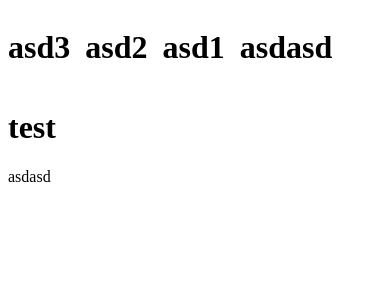
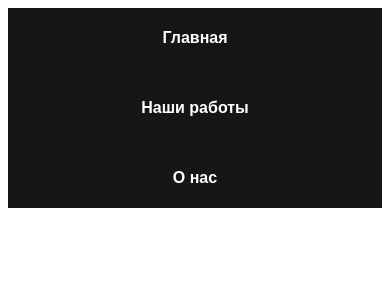
Before and after one commit to WinerTy/tattoo_site, a Django app: page / in a window 390 px wide. Shown: the top 300 px of the page. Run offline with Django 5.2, Linux system fonts and the light colour scheme.

Commit message:
feat: header

```diff
--- a/pages/urls.py
+++ b/pages/urls.py
@@ -1,7 +1,8 @@
 from django.urls import path
-
 from .views import *
 
 urlpatterns = [
-    path("", main)
+    path("", main, name="home"),
+    path("ourworks/", WokrView.as_view(), name="ourworks"),
+    path("about/", about, name="about")
 ]
--- a/pages/views.py
+++ b/pages/views.py
@@ -1,5 +1,17 @@
+from django.views.generic import ListView
 from django.shortcuts import render
+from database.models import Works
 
 
 def main(request):
     return render(request, "main.html")
+
+
+class WokrView(ListView):
+    model = Works
+    template_name = "works.html"
+    context_object_name = "data"
+
+
+def about(request):
+    return render(request, "about.html")
--- /dev/null
+++ b/static/css/header.css
@@ -0,0 +1,47 @@
+.container {
+    display: flex;
+    justify-content: center;
+    background-color: #161616;
+}
+
+a {
+    text-decoration: none;
+    color: inherit;
+}
+
+.footnote {
+    padding: 20px 0;
+    font-size: clamp(14px, 3vw, 20px);
+    font-weight: 400;
+    line-height: clamp(18px, 3vw, 24px);
+    font-family: 'NEXT-ART', sans-serif;
+    font-weight: 600;
+    color: #fff;
+}
+
+.row {
+    display: flex;
+    align-items: center;
+    gap: 30px;
+}
+
+.row img {
+    height: 100px;
+    width: 200px;
+}
+
+@media (max-width: 768px) {
+    .container {
+        flex-direction: column;
+    }
+
+    .row {
+        flex-direction: column;
+        gap: 10px;
+    }
+
+    .footnote {
+        font-size: 16px;
+        line-height: 20px;
+    }
+}
--- a/tattoo/settings.py
+++ b/tattoo/settings.py
@@ -120,7 +120,7 @@ STATICFILES_DIRS = [
 MEDIA SETTINGS
 """
 MEDIA_URL = "/media/"
-MEDIA_ROOT = BASE_DIR / "media"
+MEDIA_ROOT = os.path.join(BASE_DIR, "media")
 
 DEFAULT_AUTO_FIELD = 'django.db.models.BigAutoField'
 
--- a/tattoo/urls.py
+++ b/tattoo/urls.py
@@ -16,9 +16,16 @@ Including another URLconf
 """
 from django.contrib import admin
 from django.urls import path, include
+from django.conf import settings
+from django.conf.urls.static import static
+
 
 urlpatterns = [
     path('admin/', admin.site.urls),
     path("__debug__/", include("debug_toolbar.urls")),
     path("", include("pages.urls"))
 ]
+
+urlpatterns += static(settings.STATIC_URL, document_root=settings.STATIC_ROOT)
+
+urlpatterns += static(settings.MEDIA_URL, document_root=settings.MEDIA_ROOT)
--- a/templates/components/footer.html
+++ b/templates/components/footer.html
@@ -1,3 +1,3 @@
 <footer class="test">
-    asdasd
+
 </footer>
--- a/templates/components/header.html
+++ b/templates/components/header.html
@@ -1,11 +1,11 @@
 {% load static %}
+<link rel="stylesheet" href="{% static 'css/header.css' %}">
 <header>
     <div class="container">
         <div class="row">
-            <h1>asd3</h1>
-            <h1>asd2</h1>
-            <h1>asd1</h1>
-            <h1>asdasd</h1>
+            <a href="{% url 'home' %}" class="footnote">Главная</a>
+            <a href="{% url 'ourworks' %}" class="footnote">Наши работы</a>
+            <a href="{% url 'about' %}" class="footnote">О нас</a>
         </div>
     </div>
 </header>
--- a/templates/main.html
+++ b/templates/main.html
@@ -9,19 +9,11 @@
 <body>
         {% include 'components/header.html' %}
         {% block content %}
-        <h1>test</h1>
+        <div class="slider"></div>
+        <div class="about-block"></div>
+        <div class="our-masters"></div>
         {% endblock %}
         {% include 'components/footer.html' %}
 </body>
-<style>
-    .row {
-        display: flex;
-        flex-direction:row;
-        gap: 15px;
-    }
-    .container {
-        display: flex;
-        align-items: center;
-    }
-</style>
+
 </html>
```
Also changed, not shown: static/fonts/NextArt/NextArt.css (added, +13 -0 lines), templates/works.html (added, +18 -0 lines), static/fonts/NextArt/NEXT-ART_Bold.otf (added), static/fonts/NextArt/NEXT-ART_SemiBold.otf (added), templates/about.html (added).
